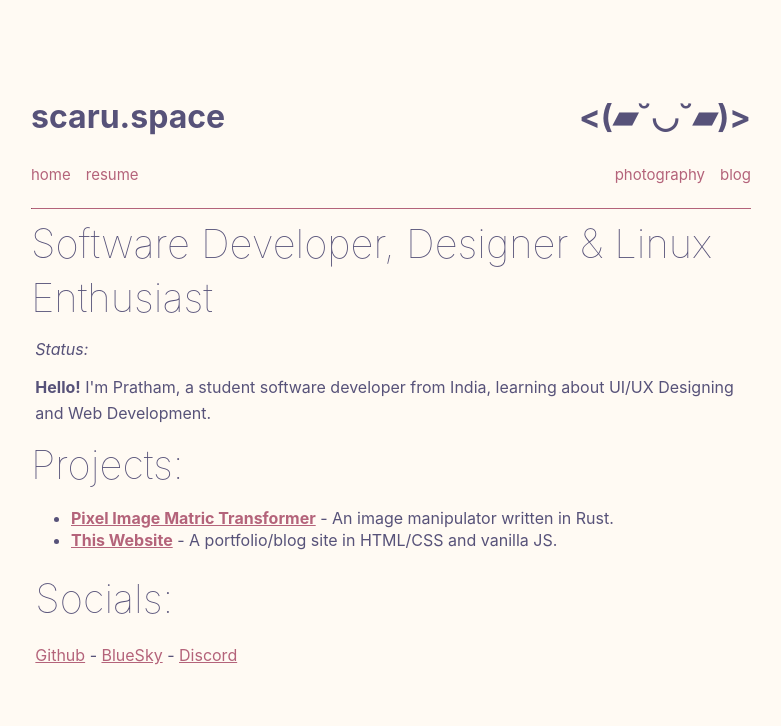
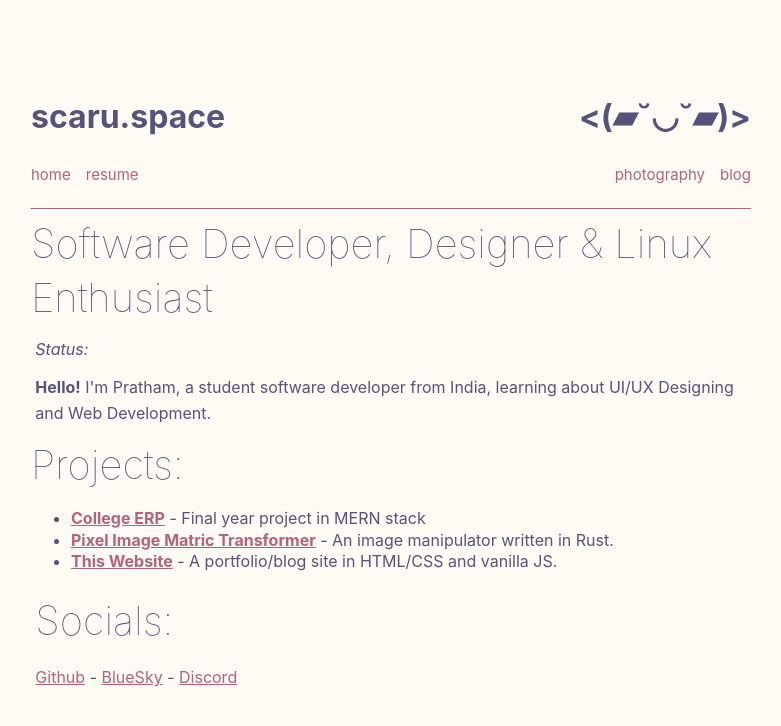
Before and after one commit to pratham-qwq/my-website, a plain HTML site: page index.html in a window 1280 px wide. Shown: the whole page, without its empty margins (249-1030 px from the left). Drawn offline with nearby package versions, Linux system fonts and the light colour scheme; no server answers.

Commit message:
Update index.html
added my final year college project

```diff
--- a/index.html
+++ b/index.html
@@ -48,6 +48,18 @@
       </p>
       <div class="thin-hd">Projects:</div>
       <ul>
+                <li>
+          <u
+            ><b
+              ><a
+                href="https://github.com/pratham-qwq/College-Erp"
+                target="_blank"
+                >College ERP</a
+              ></b
+            ></u
+          >
+          - Final year project in MERN stack
+        </li>
         <li>
           <u
             ><b
```
